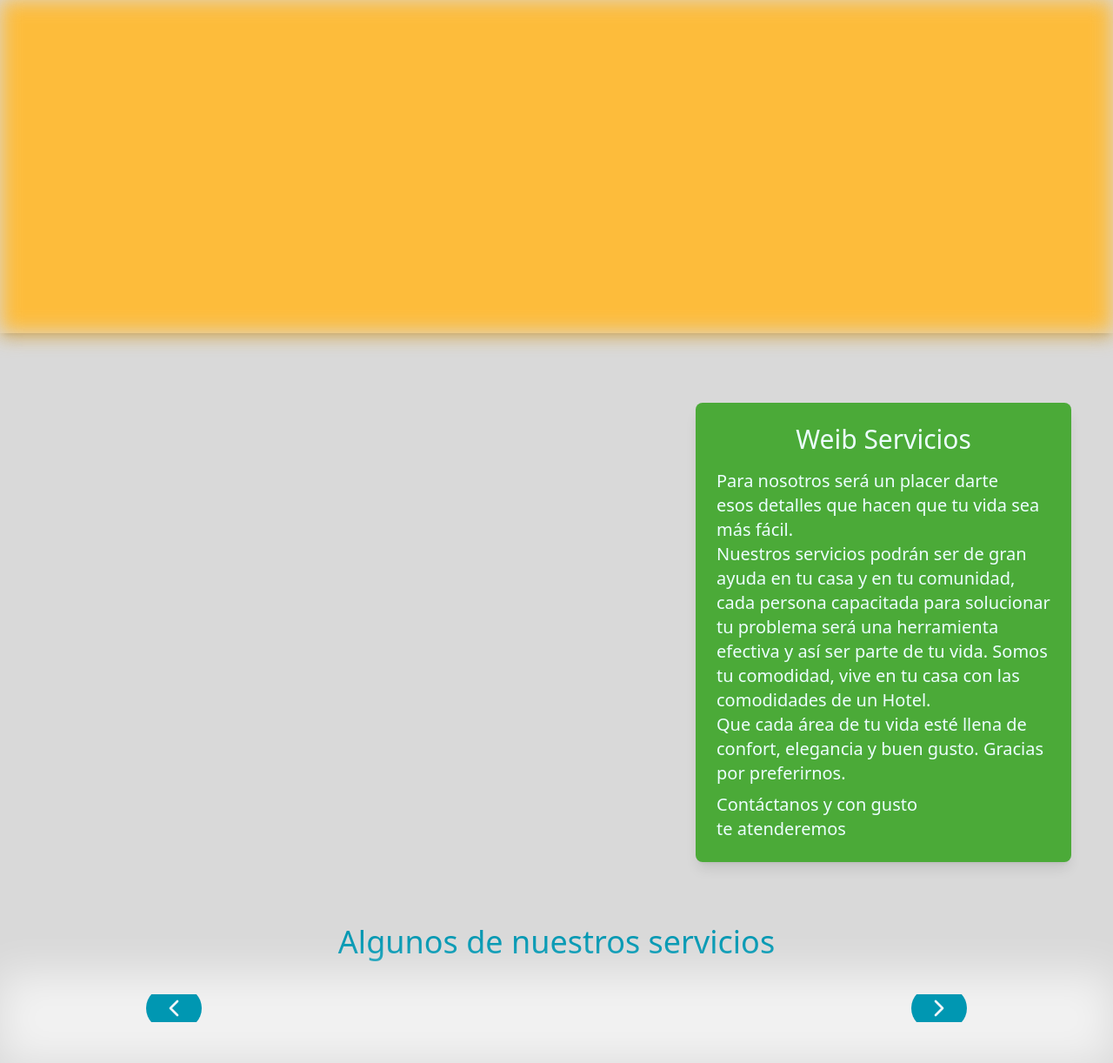
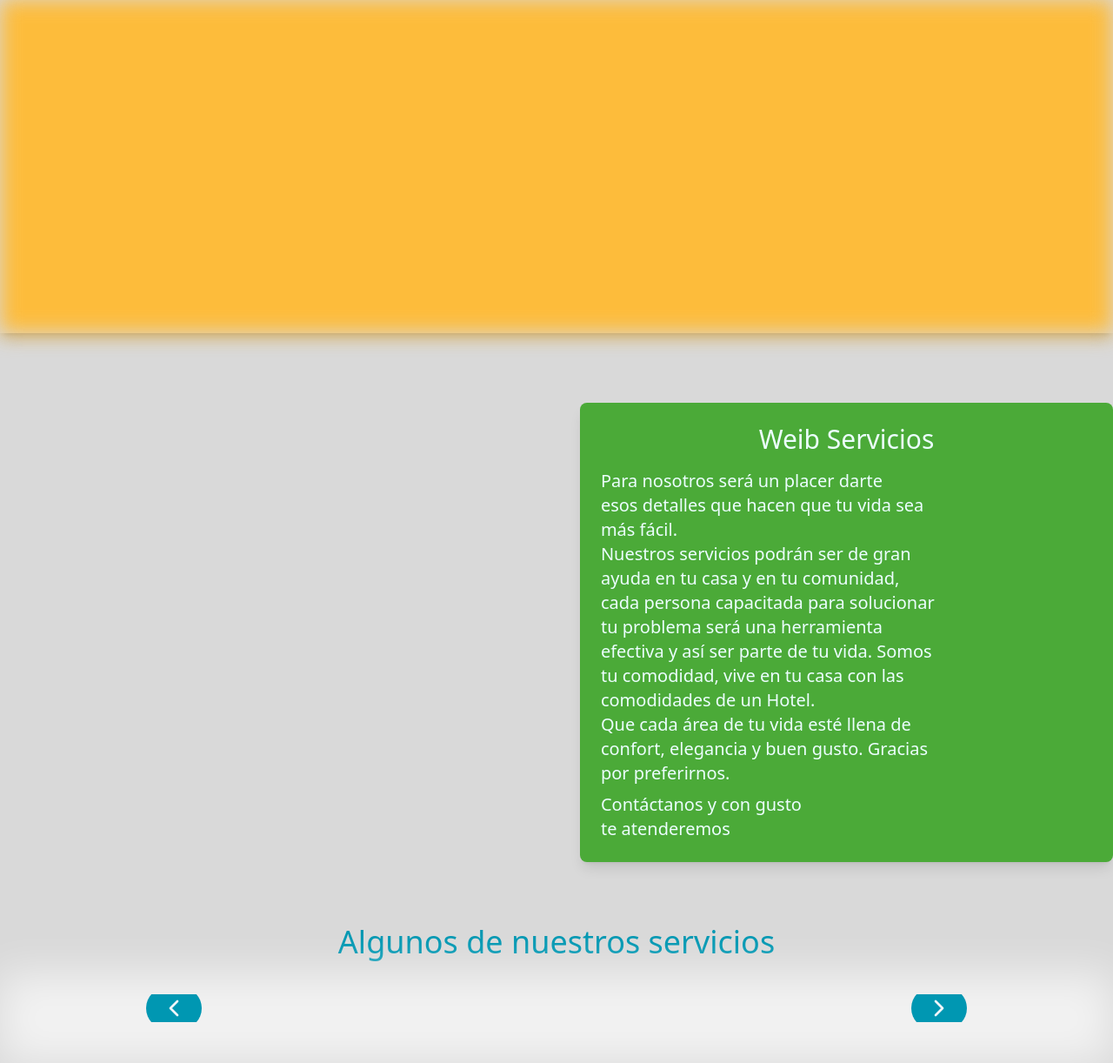
Before and after one commit to DeividVarg/Weib, a Django app: template main/templates/main.html in a window 1280 px wide. Shown: the part 74-1296 px from the top of the page at 87% size. Run offline with Django 5.2, Linux system fonts and the light colour scheme; the template is opened without the code that fills it, so the values that code supplies are empty; some libraries are stand-ins or nearby versions.

Commit message:
other changes

```diff
--- a/main/templates/main.html
+++ b/main/templates/main.html
@@ -39,7 +39,6 @@
     <!-- Servicios -->
     <section class="items-center mt-4 relative overflow-hidden">
       <div class="flex justify-center space-x-14">
-        <div className="absolute bg-[#4baa38] blur-md w-full h-full "></div>
         <div class="flex relative w-1/2 h-96 self-center">
           {%if imgs_servicios%}
           <img
@@ -51,7 +50,7 @@
         </div>
 
         <div
-          class="flex flex-col mt-10 p-6 rounded-lg shadow-lg bg-[#4baa38] mb-12 z-40"
+          class="flex flex-col mt-10 p-6 rounded-lg shadow-lg bg-[#4baa38] mb-12 z-40 w-1/2"
         >
           <h3 class="text-3xl mb-4 mx-2 self-center text-cyan-50">
             Weib Servicios
```
